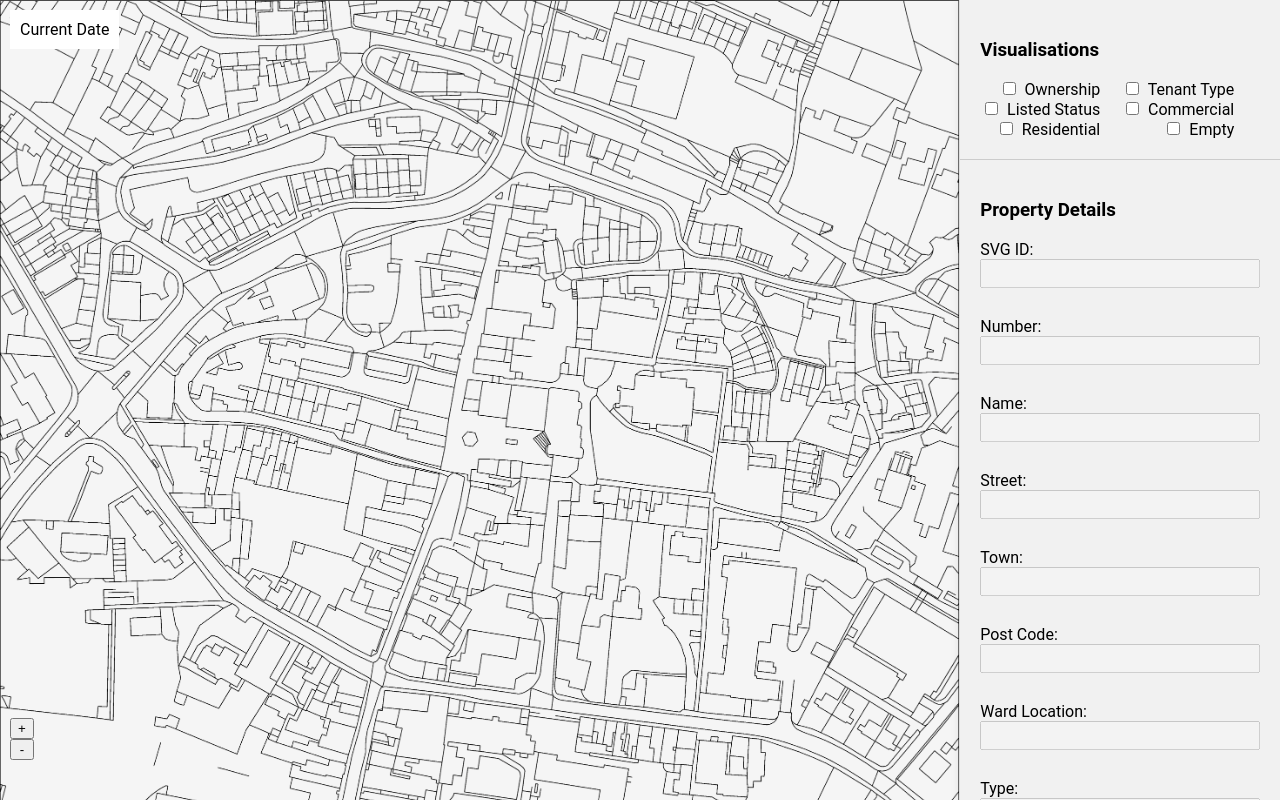
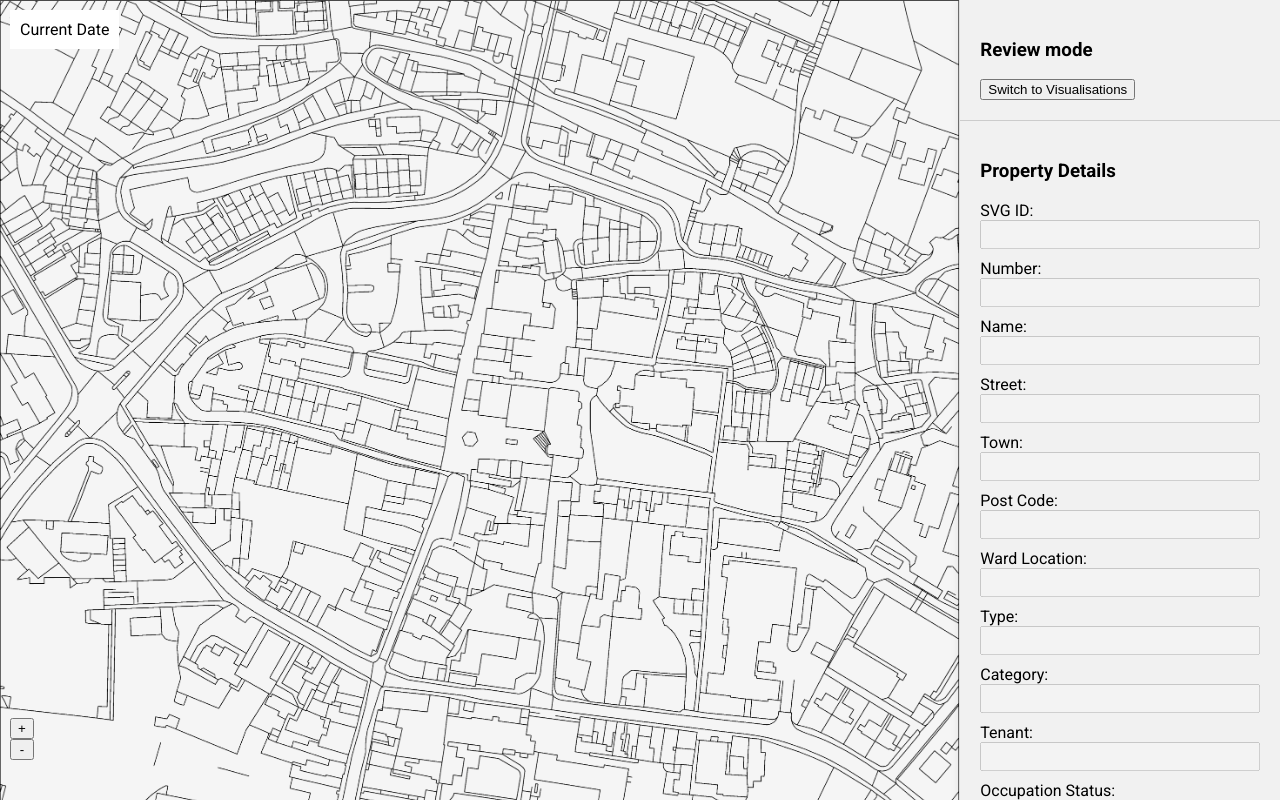
Before and after one commit to interimspaces/shepton-ownership-app, a website: page public/index.html in a window 1280 px wide. Drawn offline with Linux system fonts and the light colour scheme; no server answers.

Commit message:
Update database

```diff
--- a/public/css/styles.css
+++ b/public/css/styles.css
@@ -116,7 +116,6 @@ body, html {
 /* Input Fields in Property and Ownership Details */
 .property-details input,
 .ownership-details input {
-    display: block;
     width: 100%;
     padding: 5px;
     margin-bottom: 10px;
--- a/public/index.html
+++ b/public/index.html
@@ -4,7 +4,9 @@
     <meta charset="UTF-8">
     <meta name="viewport" content="width=device-width, initial-scale=1.0">
     <link rel="stylesheet" href="/css/styles.css">
-    <title>Shepton Town Map</title>
+    <title>Shepton Mallet Town Centre Ownership Analysis</title>
+    <link href="https://fonts.googleapis.com/css2?family=Roboto:wght@300;400;500;700&display=swap" rel="stylesheet">
+
 </head>
 <body>
     <div class="layout">
@@ -21,13 +23,9 @@
         </div>
         <div class="sidebar">
             <div class="toolbar">
-                <h3>Visualisations</h3>
-                <label><input type="checkbox" id="visualiseOwnership"> Ownership</label>
-                <label><input type="checkbox" id="visualiseTenantType"> Tenant Type</label>
-                <label><input type="checkbox" id="visualiseListedStatus"> Listed Status</label>
-                <label><input type="checkbox" id="visualiseCommercial"> Commercial</label>
-                <label><input type="checkbox" id="visualiseResidential"> Residential</label>
-                <label><input type="checkbox" id="visualiseEmpty"> Empty</label>
+                <h3>Review mode</h3>
+                <button id="switchVisuals">Switch to Visualisations</button>
+
             </div>
 
             <div class="property-details">
```
